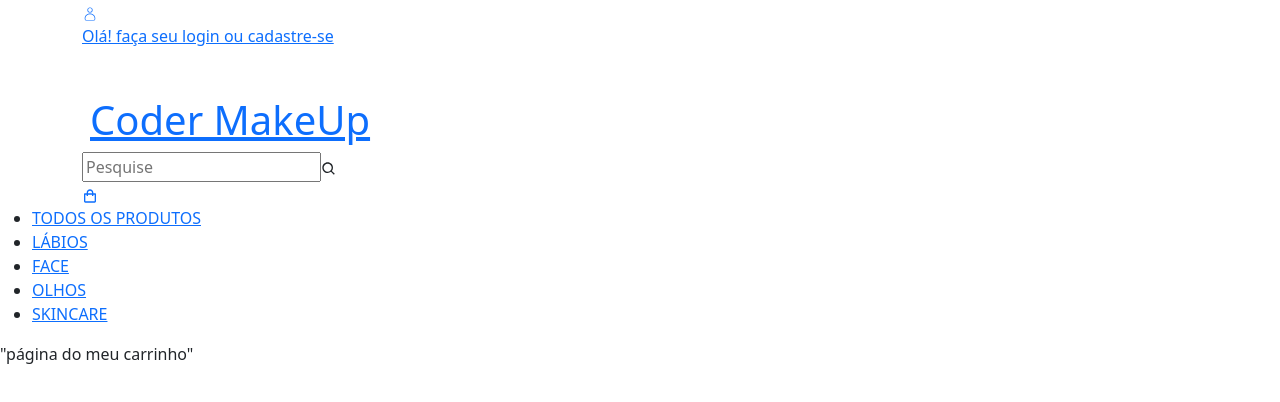
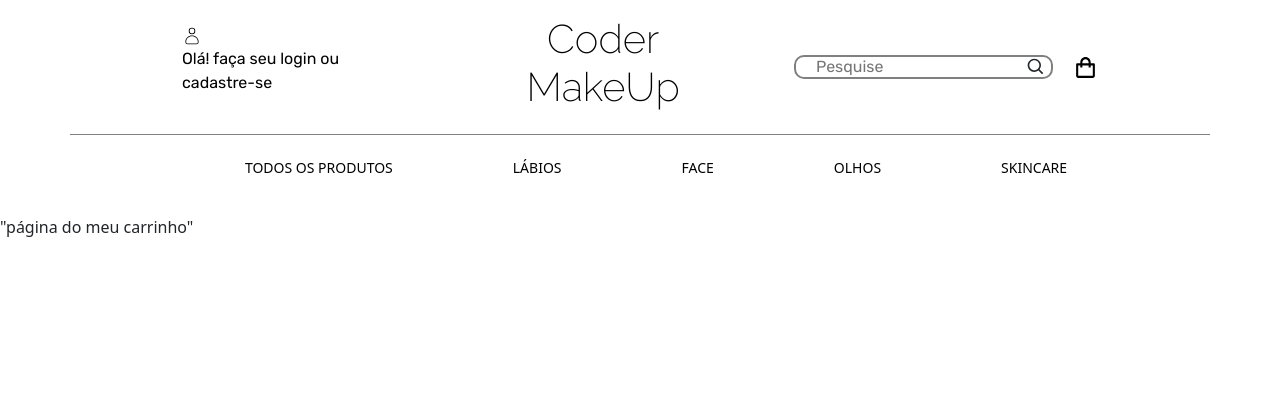
Before and after one commit to crisCintia/e-commerceCintia, a React (Create React App) app: page /cart in a window 1280 px wide. Shown: the top 402 px of the page. Built offline with nearby package versions, Linux system fonts and the light colour scheme.

Commit message:
Update NavBar.css

```diff
--- a/src/styles/NavBar.css
+++ b/src/styles/NavBar.css
@@ -1,94 +1,108 @@
-.navbar {
-    display: flex;
-    background-color: rgba(236, 162, 112, 0.39);
+@import url('https://fonts.googleapis.com/css2?family=Raleway:wght@200&display=swap');
+@import url('https://fonts.googleapis.com/css2?family=Rubik&display=swap');
+
+*{
+    margin: 0;
+    padding: 0;
 }
 
-.logo {
+.container{
     display: flex;
-    margin: 0.5rem 0.5rem 0.5rem 0.5rem;
+    flex-direction: row;
+    justify-content: space-between;
+    border-bottom: solid gray 1px;
+    align-items: center;
+    padding: 15px;
 }
 
-.navbar-nav {
+.login{
     display: flex;
-    --bs-nav-link-padding-x: 1rem;
-    --bs-nav-link-padding-y: 0.5rem;
-    --bs-nav-link-color: rgb(236, 103, 14);
-    --bs-nav-link-hover-color: #000000;
-    --bs-nav-link-disabled-color: var(--bs-secondary-color);
-
+    flex-direction: row;
+    gap: 10px;
+    align-items: center;
+    width: 300px;
+    margin-left: 100px;
+    font-family: 'Rubik', sans-serif;
 }
 
-.text-end{
-    text-align: right;
+.LoginText {
+    text-decoration: none;
+    color: #000;
 }
 
-.btn-primary {
-    --bs-btn-color: #f8f9fa;
-    --bs-btn-border-color: rgb(236, 103, 14);
-    --bs-btn-hover-color: #ffffff;
-    --bs-btn-hover-bg: rgb(236, 103, 14);
-    --bs-btn-hover-border-color: #f8f9fa;
-    --bs-btn-focus-shadow-rgb: 248,249,250;
-    --bs-btn-active-color:rgb(236, 103, 14);
-    --bs-btn-active-bg: #f8f9fa;
-    --bs-btn-active-border-color: rgb(236, 103, 14);
-    --bs-btn-active-shadow: inset 0 3px 5px rgb(236, 103, 14);
-    --bs-btn-disabled-color: #f8f9fa;
-    --bs-btn-disabled-bg: transparent;
-    --bs-btn-disabled-border-color: #020a13;
-    --bs-gradient: none;
-    margin: 0.5rem;
+.loginIcon{
+    font-size: 20px;
+    text-decoration: none;
+    color: #000;
 }
 
-.btn-outline-warning {
-    --bs-btn-color: #f8f9fa;
-    --bs-btn-border-color: rgb(255, 102, 0);
-    --bs-btn-hover-color: #ffffff;
-    --bs-btn-hover-bg: rgb(255, 102, 0);
-    --bs-btn-hover-border-color: #f8f9fa;
-    --bs-btn-focus-shadow-rgb: 248,249,250;
-    --bs-btn-active-color:rgb(197, 94, 25);
-    --bs-btn-active-bg: #f8f9fa;
-    --bs-btn-active-border-color: rgb(236, 103, 14);
-    --bs-btn-active-shadow: inset 0 3px 5px rgb(197, 94, 25);
-    --bs-btn-disabled-color: #f8f9fa;
-    --bs-btn-disabled-bg: transparent;
-    --bs-btn-disabled-border-color: #020a13;
-    --bs-gradient: none;
-    margin: 0.5rem;
+#pesquisar{
+    width: 210px;
+    height: 20px;
+    border: none;
+    margin-left: 20px;
+    font-family: 'Rubik', sans-serif;
 }
 
-.btn {
-    --bs-btn-padding-x: 0.75rem;
-    --bs-btn-padding-y: 0.375rem;
-    --bs-btn-font-family: ;
-    --bs-btn-font-size: 1rem;
-    --bs-btn-font-weight: 400;
-    --bs-btn-line-height: 1.5;
-    --bs-btn-color: var(--bs-body-color);
-    --bs-btn-bg: transparent;
-    --bs-btn-border-width: var(--bs-border-width);
-    --bs-btn-border-radius: var(--bs-border-radius);
-    --bs-btn-hover-border-color: transparent;
-    --bs-btn-box-shadow: inset 0 1px 0 rgba(255, 255, 255, 0.15),0 1px 1px rgba(0, 0, 0, 0.075);
-    --bs-btn-disabled-opacity: 0.65;
-    --bs-btn-focus-box-shadow: 0 0 0 0.25rem rgba(var(--bs-btn-focus-shadow-rgb), .5);
-    display: inline-block;
-    padding: var(--bs-btn-padding-y) var(--bs-btn-padding-x);
-    font-family: var(--bs-btn-font-family);
-    font-size: var(--bs-btn-font-size);
-    font-weight: var(--bs-btn-font-weight);
-    line-height: var(--bs-btn-line-height);
-    color: var(--bs-btn-color);
+.busca{
+    display: flex;
+    flex-direction: row;
+    border: solid 2px gray;
+    border-radius: 10px;
+    align-items: center;
+    margin-left: 90px;
+}
+
+.logo{
+    margin-left: 100px;
+    font-family: "Raleway";
     text-align: center;
+}
+
+.logo .menuLink{
     text-decoration: none;
-    vertical-align: middle;
-    cursor: pointer;
-    -webkit-user-select: none;
-    -moz-user-select: none;
-    user-select: none;
-    border: var(--bs-btn-border-width) solid var(--bs-btn-border-color);
-    border-radius: var(--bs-btn-border-radius);
-    background-color: var(--bs-btn-bg);
-    transition: color .15s ease-in-out,background-color .15s ease-in-out,border-color .15s ease-in-out,box-shadow .15s ease-in-out;
+    color: #000;
 }
+
+.loginLink{
+    list-style: none;
+    text-decoration: none;
+}
+
+.lupa{
+    font-size: 20px;
+    margin-right: 5px;
+}
+
+.carrinho{
+    font-size: 25px;
+    margin-right: 100px;
+    margin-left: 20px;
+    text-decoration: none;
+    color: #000;
+}
+
+.menuContents{
+    display: flex;
+    flex-direction: row;
+    justify-content: center;
+     gap: 80px;
+}
+
+.menuBar .menuItens{
+    list-style: none;
+    font-size: 16px;
+    border-top:  2px;
+    padding: 20px;
+}
+
+.menuItens:hover{
+    border-top: solid;
+    border-color: rgb(248, 142, 159) ;
+}
+
+.menuItens .menuLink{
+    font-size: 14px;
+    text-decoration: none;
+    color: #000;
+}
```
